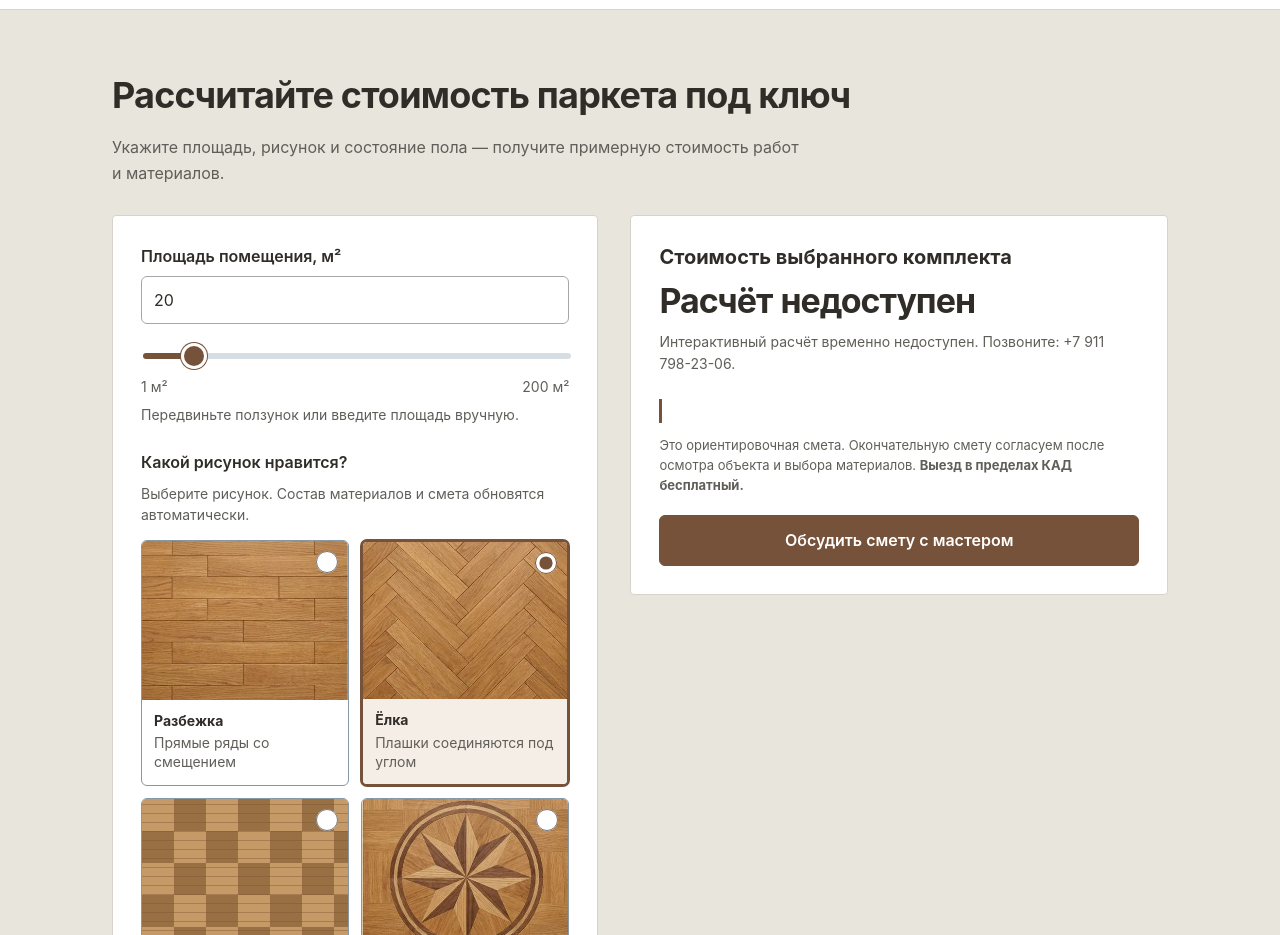
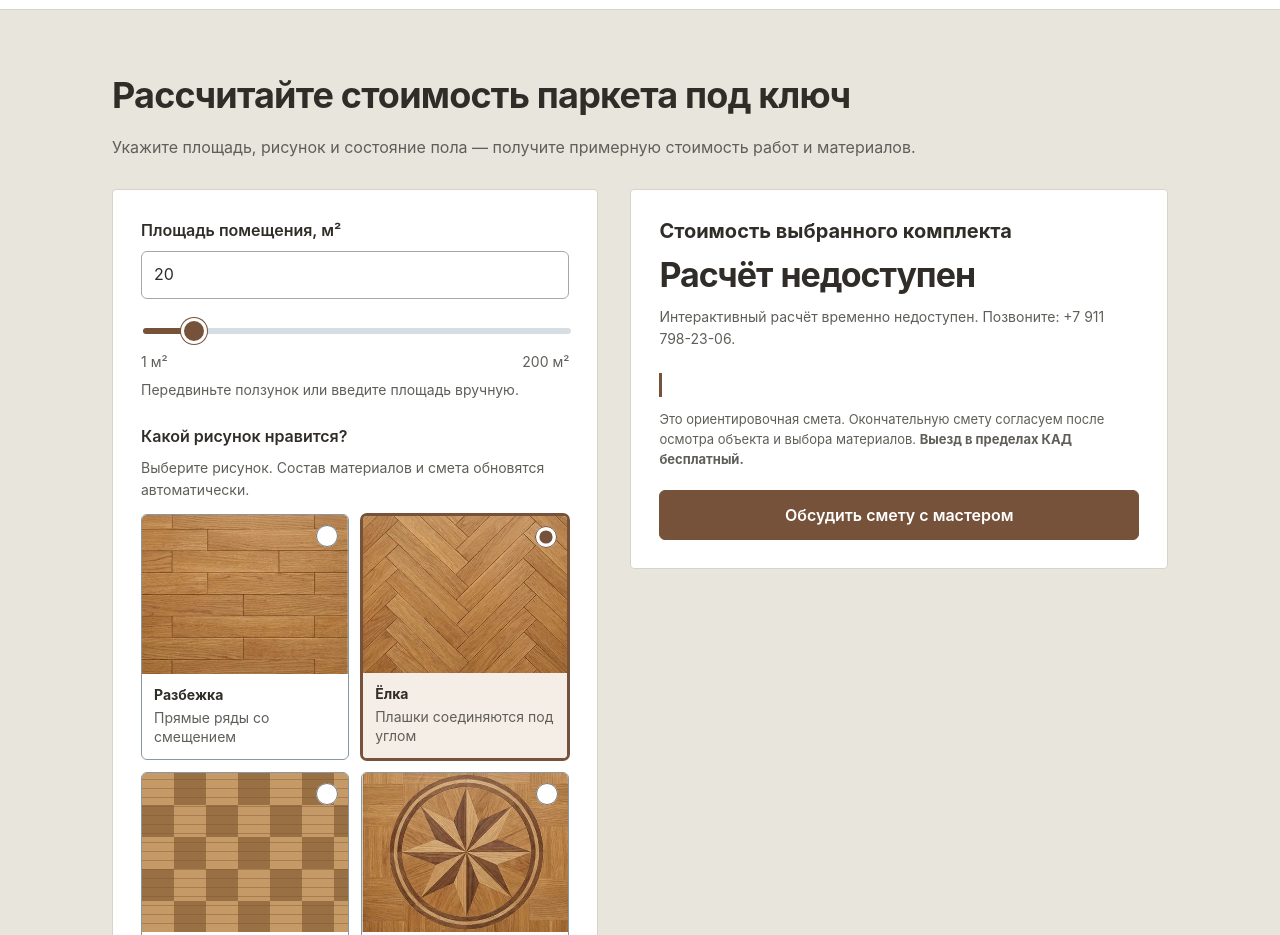
Before and after one commit to alekssskorolev/sk-parket-site, a website: page docs/index.html in a window 1280 px wide. Shown: the part 1040-1975 px from the top of the page. Drawn offline with Linux system fonts and the light colour scheme.

Commit message:
Let calculator introduction use the available section width

```diff
--- a/docs/limestone.css
+++ b/docs/limestone.css
@@ -33,6 +33,7 @@ h3{font-size:20px;line-height:1.35}
 .services h3{font-size:18px;line-height:1.4;font-weight:600;margin:0}
 .services p{font-size:16px;color:var(--muted);margin:0}
 .calc-section{background:#fff}
+.calc-section .section-intro{max-width:none}
 .calc{gap:32px;align-items:start}
 .calc-form{padding:28px;border:1px solid var(--line);border-radius:8px;box-shadow:none;background:#fff}
 .result{padding:28px;border:1px solid #d9caba;background:#faf9f6;border-radius:8px;box-shadow:none}
--- a/public/limestone.css
+++ b/public/limestone.css
@@ -33,6 +33,7 @@ h3{font-size:20px;line-height:1.35}
 .services h3{font-size:18px;line-height:1.4;font-weight:600;margin:0}
 .services p{font-size:16px;color:var(--muted);margin:0}
 .calc-section{background:#fff}
+.calc-section .section-intro{max-width:none}
 .calc{gap:32px;align-items:start}
 .calc-form{padding:28px;border:1px solid var(--line);border-radius:8px;box-shadow:none;background:#fff}
 .result{padding:28px;border:1px solid #d9caba;background:#faf9f6;border-radius:8px;box-shadow:none}
```
Also changed, not shown: cloud-functions/ydb-stage1/function/admin-public/hero-preview.html (+1 -0 lines).
